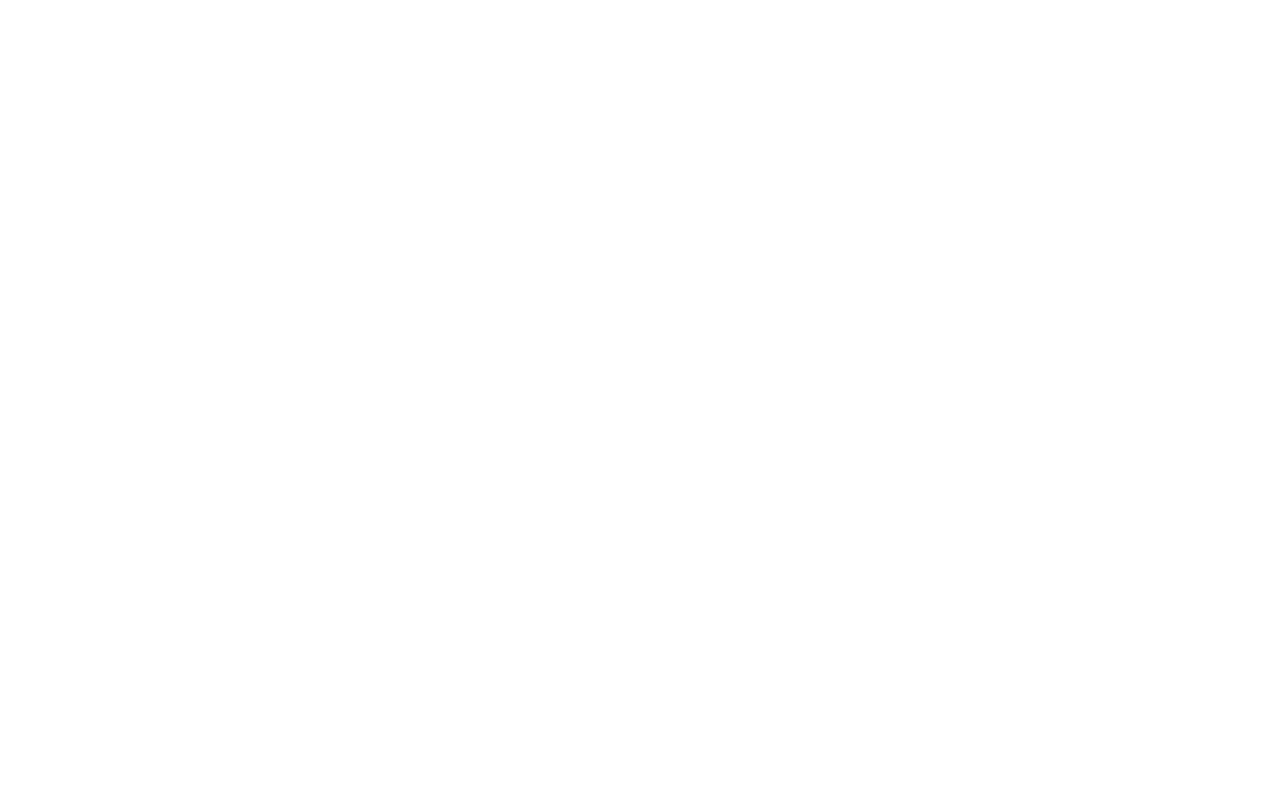
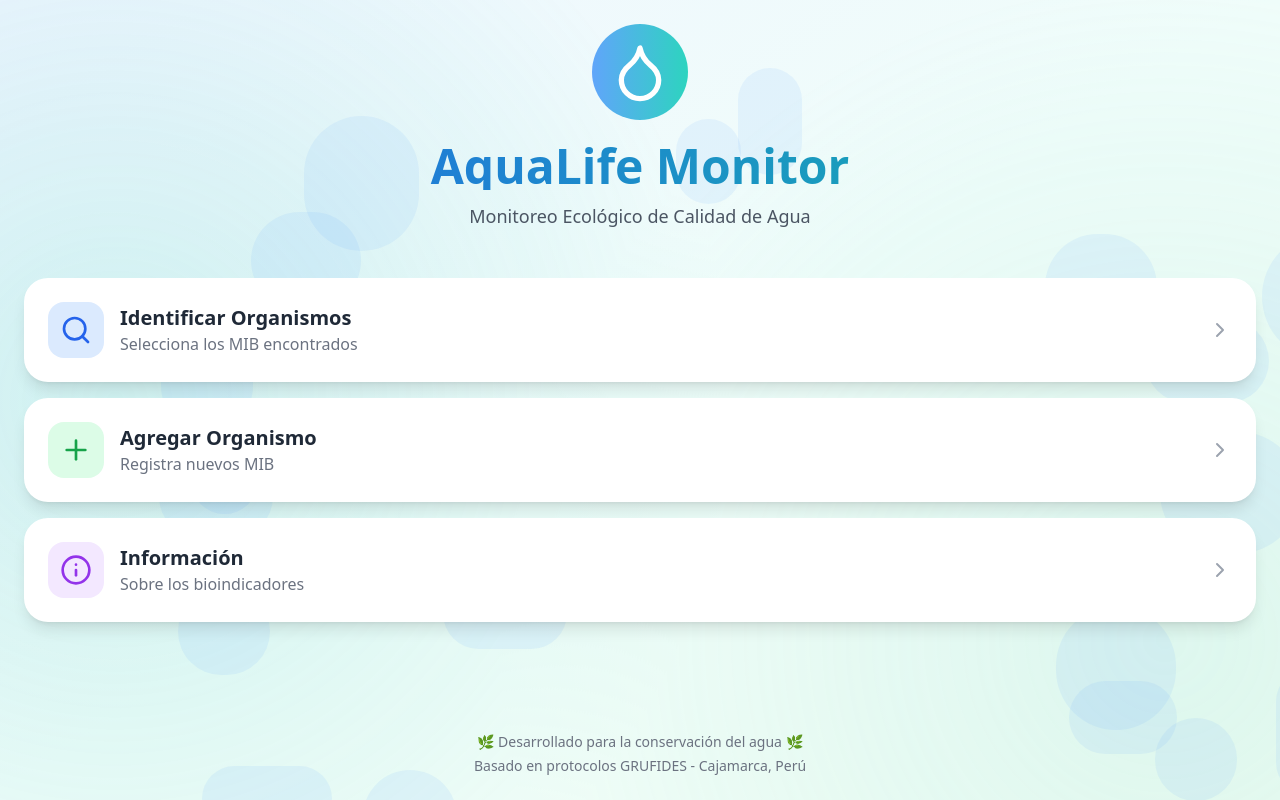
Before and after one commit to HerwynnBrayanCR/Acqua-Life, a React (Vite) app: page / in a window 1280 px wide. Shown: the top 800 px of the page. Built offline with nearby package versions, Linux system fonts and the light colour scheme.

Commit message:
Add files via upload

```diff
--- a/index.html
+++ b/index.html
@@ -6,6 +6,27 @@
     <meta name="viewport" content="width=device-width, initial-scale=1.0" />
     <title>AquaLife Monitor - Calidad de Agua</title>
     <meta name="description" content="Monitoreo ecológico de calidad de agua usando macroinvertebrados bentónicos" />
+
+    <!-- Tailwind CSS CDN - ESTO LO ARREGLA INMEDIATAMENTE -->
+    <script src="https://cdn.tailwindcss.com"></script>
+
+    <style>
+        * {
+            margin: 0;
+            padding: 0;
+            box-sizing: border-box;
+        }
+
+        body {
+            font-family: -apple-system, BlinkMacSystemFont, 'Segoe UI', 'Roboto', 'Oxygen', 'Ubuntu', 'Cantarell', 'Fira Sans', 'Droid Sans', 'Helvetica Neue', sans-serif;
+            -webkit-font-smoothing: antialiased;
+            -moz-osx-font-smoothing: grayscale;
+        }
+
+        #root {
+            min-height: 100vh;
+        }
+    </style>
 </head>
 
 <body>
--- /dev/null
+++ b/postcss.config.js
@@ -0,0 +1,6 @@
+export default {
+    plugins: {
+        tailwindcss: {},
+        autoprefixer: {},
+    },
+}
```
Also changed, not shown: tailwind.config.js (added, +11 -0 lines).
